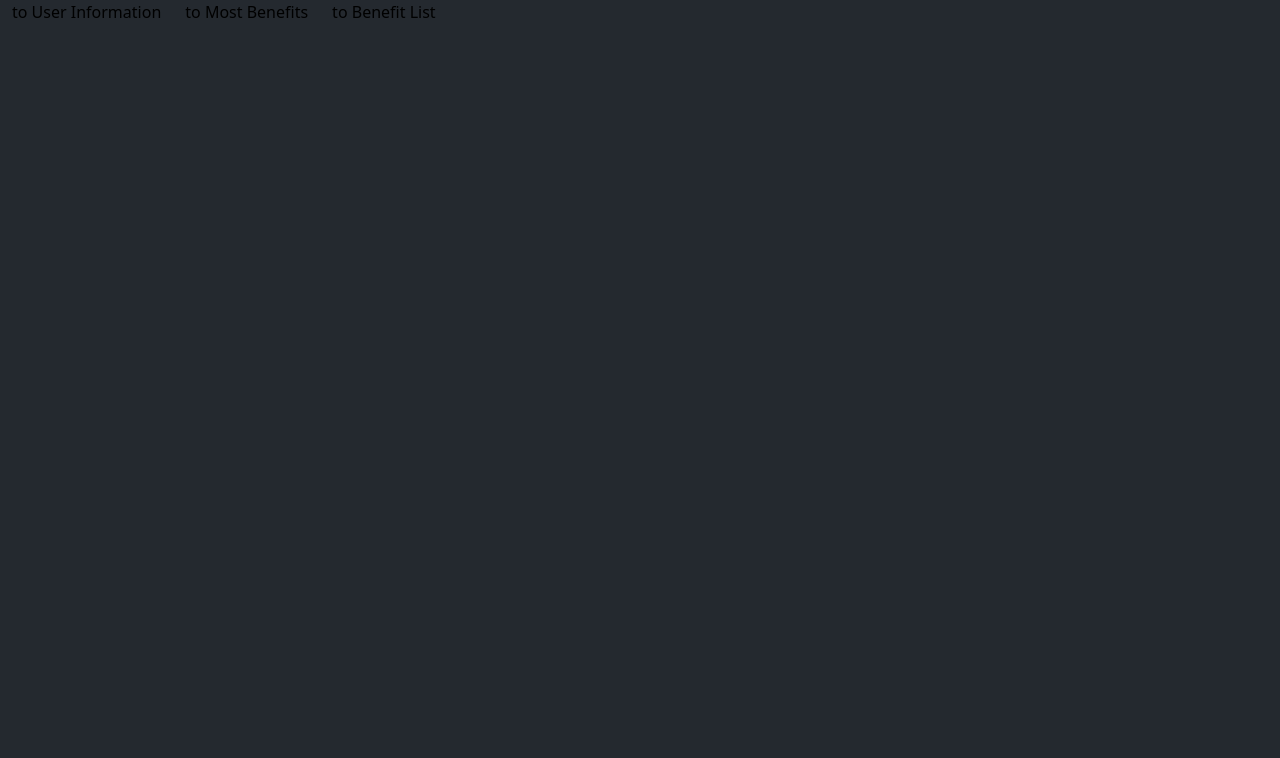
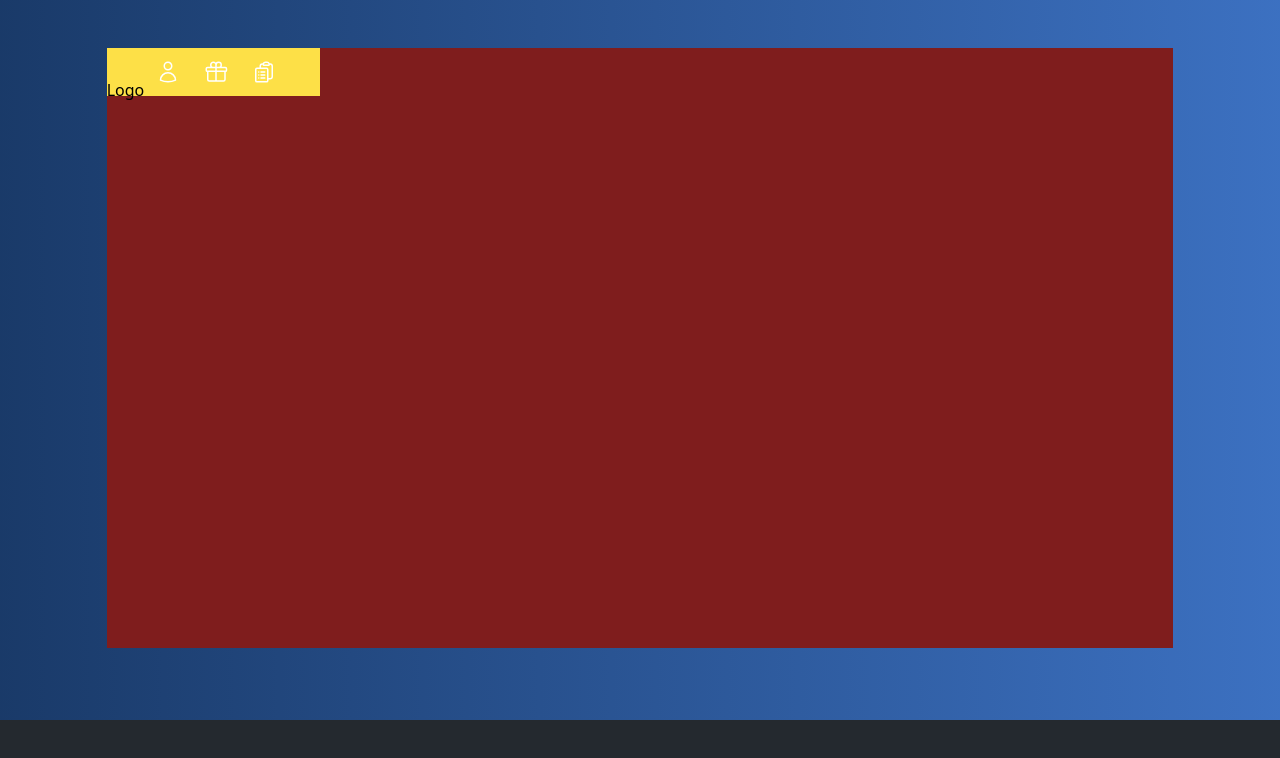
Before and after one commit to osamhack2022/WEB_Own-Nuri_Danuri, a React (Create React App) app in the folder web_fe/: page /dashboard in a window 1280 px wide. Shown: the top 758 px of the page. Built offline with nearby package versions, Linux system fonts and the light colour scheme.

Commit message:
publishing #7

```diff
--- a/web_fe/src/components/SignBox.tsx
+++ b/web_fe/src/components/SignBox.tsx
@@ -8,7 +8,7 @@ interface props {
 const SignBox: React.FC<props> = ({ certificate }) => {
     if (certificate) {
         return (
-            <div id="SignBox_container" className='w-96 bg-green-500'>
+            <div id="SignBox_container" className='w-full bg-green-500'>
                 <label htmlFor='milID' className='block' />
                 <input id='milID' placeholder='군번' type='text' />
 
@@ -27,7 +27,7 @@ const SignBox: React.FC<props> = ({ certificate }) => {
     }
     else {
         return (
-            <div id="SignBox_container" className='w-96 bg-green-500'>
+            <div id="SignBox_container" className='w-full bg-green-500'>
                 <label htmlFor='milID' className='block' />
                 <input id='milID' placeholder='군번' type='text' />
 
--- a/web_fe/src/hooks/useLoginPage.ts
+++ b/web_fe/src/hooks/useLoginPage.ts
@@ -3,16 +3,19 @@ import * as React from 'react';
 interface useLoginPageReturnType {
     certificate: boolean;
     toggle: () => void;
+
+    selectedStyle : string;
 }
 
 function useLoginPage(): useLoginPageReturnType {
+    const selectedStyle = 'inline-block w-2/5 m-1 border-2 rounded-full text-white'
+
     const [certificate, setType] = React.useState<boolean>(true);
-
     function toggle() {
         setType((prev) => !prev);
     }
 
-    return { certificate, toggle };
+    return { certificate, toggle, selectedStyle };
 }
 
 export default useLoginPage;
--- a/web_fe/src/hooks/useSignBox.ts
+++ b/web_fe/src/hooks/useSignBox.ts
@@ -6,21 +6,21 @@ export enum SignBoxType {
 }
 
 interface Inputs {
-    milID : string;
-    pw : string;
+    milID: string;
+    pw: string;
 }
 
-const initailInputs : Inputs = {
-    milID : '',
-    pw : '',
+const initailInputs: Inputs = {
+    milID: '',
+    pw: '',
 }
 
 interface useSignBoxReturnType {
-    inputs : Inputs;
-    onChange : () => void;
+    inputs: Inputs;
+    onChange: () => void;
 }
 
-const useSignBox : React.FC<useSignBoxReturnType> = () => {
+function useSignBox(): useSignBoxReturnType {
     const [inputs, setInputs] = React.useState<Inputs>(initailInputs);
 
     const onChange = () => {
--- a/web_fe/src/pages/DashboardPage.tsx
+++ b/web_fe/src/pages/DashboardPage.tsx
@@ -1,18 +1,33 @@
 import * as React from 'react';
 import { NavLink, Outlet } from 'react-router-dom';
+import '../stylesheets/DashboardPageStyle.css'
 
 const DashboardPage: React.FC = () => {
     return (
-        <div id="DashboardContainer">
+        <div id='DashContainer' className='overflow-hidden w-full'>
 
-            <div id="sidebar">
-                <NavLink className="m-3" to="/dashboard/userinfo"><button>to User Information</button></NavLink>
-                <NavLink className="m-3" to="/dashboard/mostbenefits"><button>to Most Benefits</button></NavLink>
-                <NavLink className="m-3" to="/dashboard/benefitlist"><button>to Benefit List</button></NavLink>
-            </div>
+            <div id='DashContent' className='mx-auto my-12 w-5/6 h-5/6 bg-red-900'>
+                <div id='DashSidebar' className='w-1/5 bg-yellow-300'>
 
-            <div id="mainboard">
-                <Outlet />
+                    <div className='inline-block'>Logo</div>
+
+                    <NavLink className='m-3 inline-block' to='/dashboard/userinfo'><svg xmlns="http://www.w3.org/2000/svg" fill="none" viewBox="0 0 24 24" strokeWidth={1.5} stroke="#fff" className="w-6 h-6">
+                        <path strokeLinecap="round" strokeLinejoin="round" d="M15.75 6a3.75 3.75 0 11-7.5 0 3.75 3.75 0 017.5 0zM4.501 20.118a7.5 7.5 0 0114.998 0A17.933 17.933 0 0112 21.75c-2.676 0-5.216-.584-7.499-1.632z" />
+                    </svg></NavLink>
+
+                    <NavLink className='m-3 inline-block' to='/dashboard/mostbenefits'><svg xmlns="http://www.w3.org/2000/svg" fill="none" viewBox="0 0 24 24" strokeWidth={1.5} stroke="#fff" className="w-6 h-6">
+                        <path strokeLinecap="round" strokeLinejoin="round" d="M21 11.25v8.25a1.5 1.5 0 01-1.5 1.5H5.25a1.5 1.5 0 01-1.5-1.5v-8.25M12 4.875A2.625 2.625 0 109.375 7.5H12m0-2.625V7.5m0-2.625A2.625 2.625 0 1114.625 7.5H12m0 0V21m-8.625-9.75h18c.621 0 1.125-.504 1.125-1.125v-1.5c0-.621-.504-1.125-1.125-1.125h-18c-.621 0-1.125.504-1.125 1.125v1.5c0 .621.504 1.125 1.125 1.125z" />
+                    </svg></NavLink>
+
+                    <NavLink className='m-3 inline-block' to='/dashboard/benefitlist'><svg xmlns="http://www.w3.org/2000/svg" fill="none" viewBox="0 0 24 24" strokeWidth={1.5} stroke="#fff" className="w-6 h-6">
+                        <path strokeLinecap="round" strokeLinejoin="round" d="M9 12h3.75M9 15h3.75M9 18h3.75m3 .75H18a2.25 2.25 0 002.25-2.25V6.108c0-1.135-.845-2.098-1.976-2.192a48.424 48.424 0 00-1.123-.08m-5.801 0c-.065.21-.1.433-.1.664 0 .414.336.75.75.75h4.5a.75.75 0 00.75-.75 2.25 2.25 0 00-.1-.664m-5.8 0A2.251 2.251 0 0113.5 2.25H15c1.012 0 1.867.668 2.15 1.586m-5.8 0c-.376.023-.75.05-1.124.08C9.095 4.01 8.25 4.973 8.25 6.108V8.25m0 0H4.875c-.621 0-1.125.504-1.125 1.125v11.25c0 .621.504 1.125 1.125 1.125h9.75c.621 0 1.125-.504 1.125-1.125V9.375c0-.621-.504-1.125-1.125-1.125H8.25zM6.75 12h.008v.008H6.75V12zm0 3h.008v.008H6.75V15zm0 3h.008v.008H6.75V18z" />
+                    </svg></NavLink>
+
+                </div>
+
+                <div id='DashMainboard' className='w-full'>
+                    <Outlet />
+                </div>
             </div>
 
         </div>
--- a/web_fe/src/pages/LoginPage.tsx
+++ b/web_fe/src/pages/LoginPage.tsx
@@ -5,18 +5,18 @@ import SignBox from '../components/SignBox';
 import useLoginPage from '../hooks/useLoginPage';
 
 const Login_page: React.FC = () => {
-    const { certificate, toggle } = useLoginPage();
+    const { certificate, toggle, selectedStyle } = useLoginPage();
     const selectstyle = 'border-box border-2 border-white rounded-full';
 
     return (
-        <div id="LoginContainer" className='overflow-hidden'>
+        <div id="LoginContainer" className='overflow-hidden w-full'>
 
-            <div id="LoginContent" className='mx-auto my-32 w-fit'>
-                <div id="LoginToggleBox" className='my-5 w-48 rounded-full'>
-                    {certificate && <button className={"inline-block w-2/5 m-1 text-white"}>인증하기</button>}
+            <div id="LoginContent" className='mx-auto my-32 w-2/5'>
+                <div id="LoginToggleBox" className='my-5 w-2/5 rounded-full'>
+                    {certificate && <button className={selectedStyle}>인증하기</button>}
                     {!certificate && <button onClick={toggle} className={"inline-block w-2/5 m-1 text-white"}>인증하기</button>}
                     {certificate && <button onClick={toggle} className="inline-block w-2/5 m-1 text-white">로그인</button>}
-                    {!certificate && <button className="inline-block w-2/5 m-1 text-white">로그인</button>}
+                    {!certificate && <button className={selectedStyle}>로그인</button>}
                 </div>
 
                 <SignBox certificate={certificate} />
--- /dev/null
+++ b/web_fe/src/stylesheets/DashboardPageStyle.css
@@ -0,0 +1,16 @@
+.active {
+    background-color: green;
+}
+
+#DashContainer {
+    height: 720px;
+    background: linear-gradient(to right, rgba(21, 65, 129, 0.7) -0.29%, rgba(70, 143, 255, 0.7) 100%);
+}
+
+#DashSidebar {
+    height: 8%;
+}
+
+#DashMainboard {
+    height: 92%;
+}
--- a/web_fe/src/stylesheets/Head.css
+++ b/web_fe/src/stylesheets/Head.css
@@ -7,4 +7,5 @@
 
 #App {
     width: 1280px;
+    height: 720px;
 }
```
Also changed, not shown: web_fe/src/hooks/useDashboardPage.ts (added).
